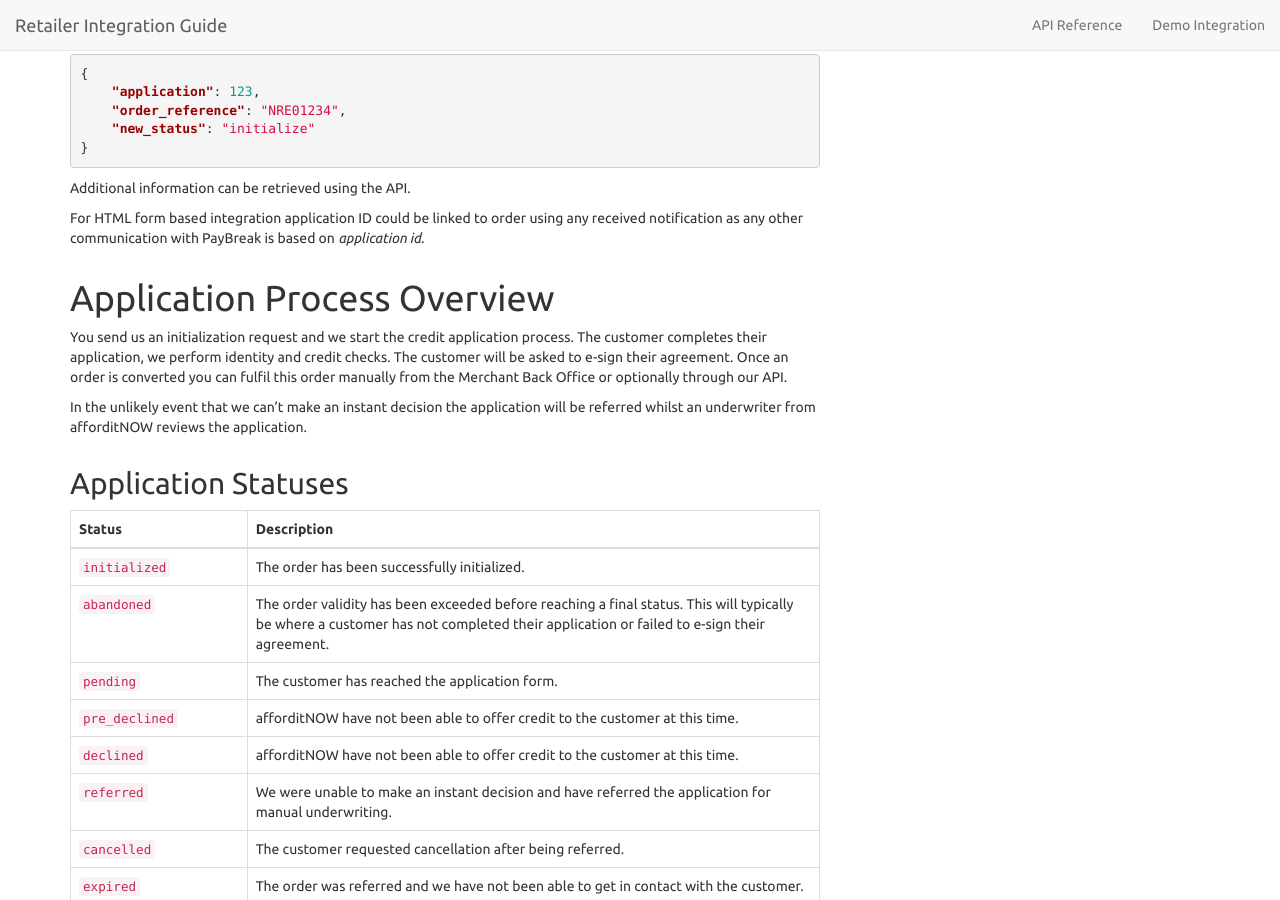
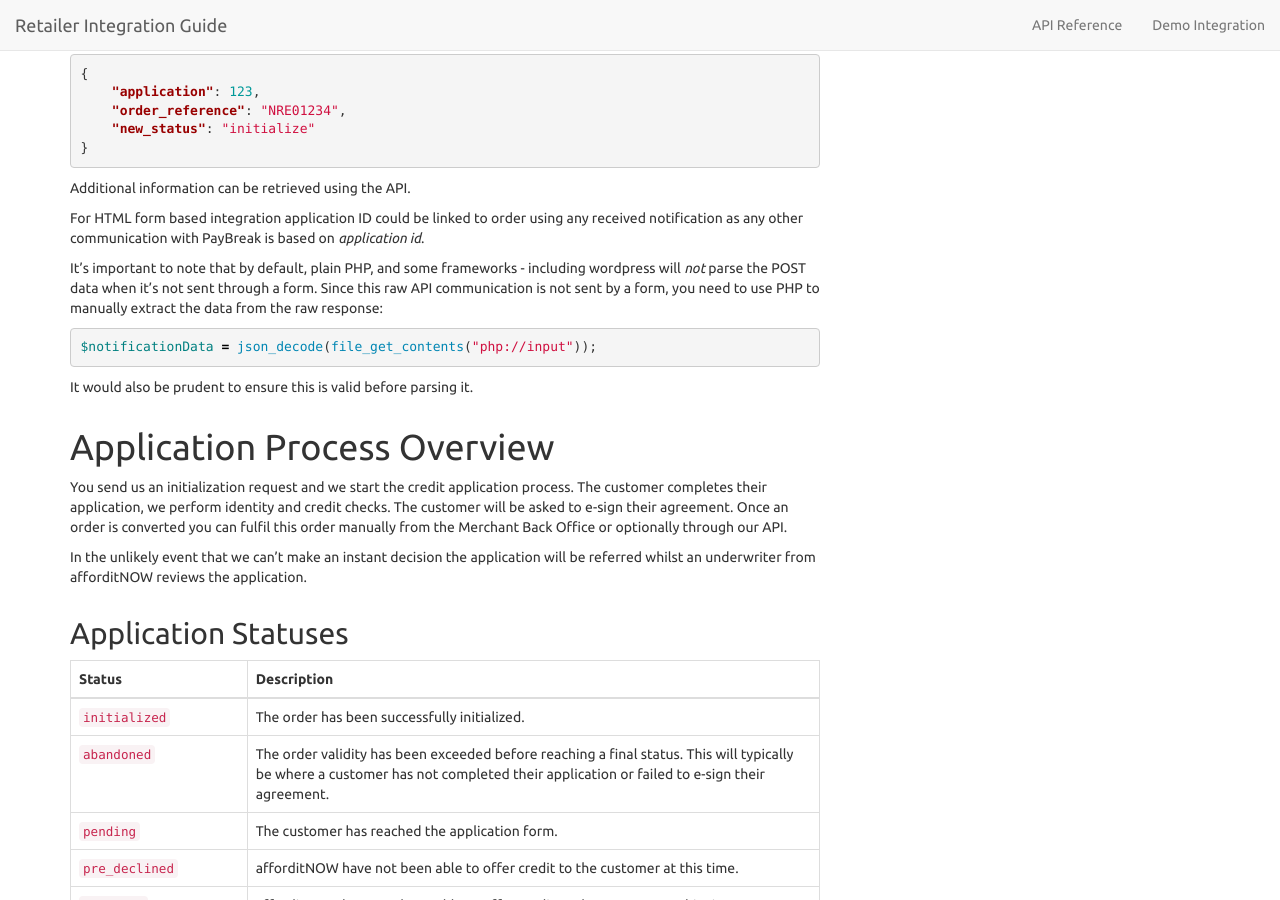
Before and after one commit to PayBreak/retailer-integration-guide, a Jekyll site: the page built from index.md, in a window 1280 px wide and 900 px high, scrolled down 3352 px. Built offline with Jekyll 4.4.1, drawn with Linux system fonts in a browser that asks for light colours; nearby versions of some CDN libraries; Markdown is read by kramdown in place of the engine named in the settings.

Commit message:
Update notification section
Add prudent info

````diff
--- a/_includes/v4/notifications.md
+++ b/_includes/v4/notifications.md
@@ -19,3 +19,11 @@ Notifications include the application identifier and the new status:
 Additional information can be retrieved using the API.
 
 For HTML form based integration application ID could be linked to order using any received notification as any other communication with PayBreak is based on *application id*.
+
+It's important to note that by default, plain PHP, and some frameworks - including wordpress will _not_ parse the POST data when it's not sent through a form. Since this raw API communication is not sent by a form, you need to use PHP to manually extract the data from the raw response:
+
+```php
+$notificationData = json_decode(file_get_contents("php://input"));
+```
+
+It would also be prudent to ensure this is valid before parsing it.
````
